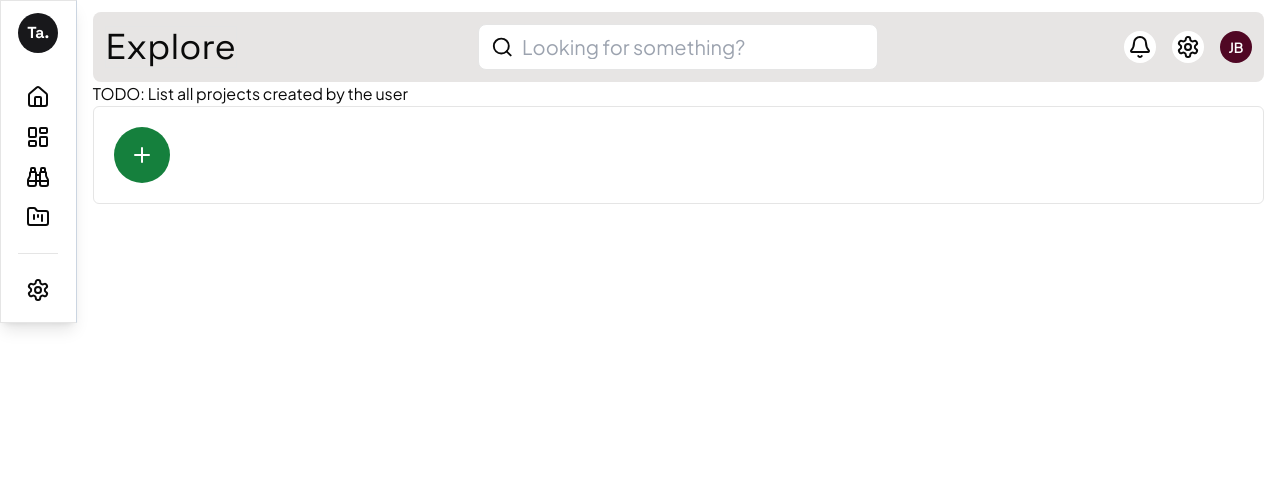
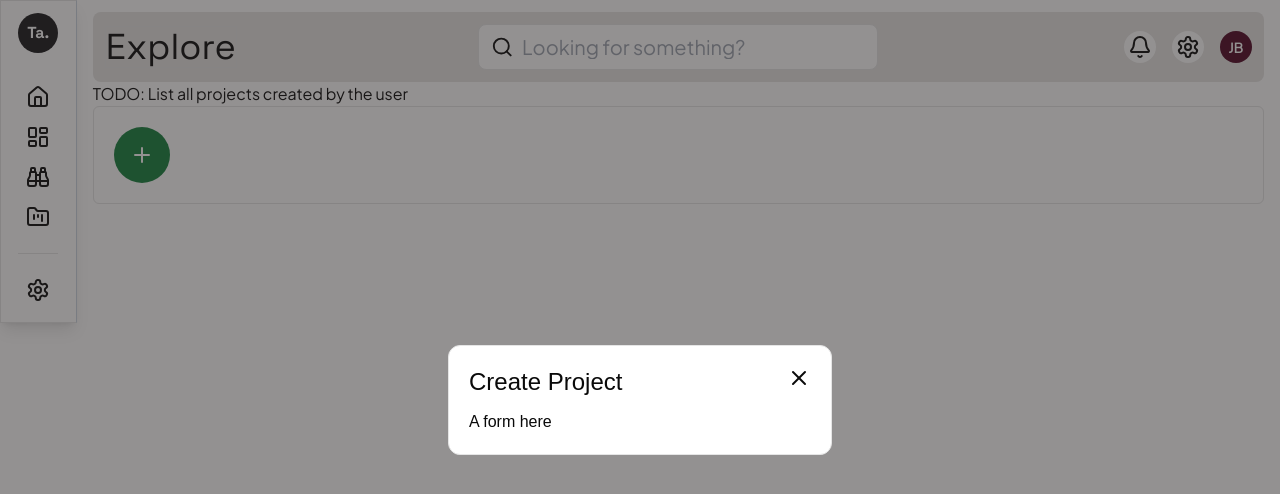
Before and after one commit to seyade/tenma, a Next.js app in the folder frontend/: page /project/1/explore in a window 1280 px wide. Both pictures are taken after a click on the button 141 px from the left and 155 px from the top of the page. Shown: the top 494 px of the page. Built offline with nearby package versions, Linux system fonts and the light colour scheme.

Commit message:
created modal component

```diff
--- a/frontend/src/app/project/[id]/explore/page.tsx
+++ b/frontend/src/app/project/[id]/explore/page.tsx
@@ -5,6 +5,7 @@ import { usePathname } from "next/navigation";
 import { Plus } from "lucide-react";
 import Sidebar from "@/components/Sidebar";
 import AppHeader from "@/components/AppHeader";
+import Modal from "@/components/Modal/Modal";
 
 const Explore = () => {
   const [isNewProjectModalOpen, setIsNewProjectModalOpen] = useState(false);
@@ -13,16 +14,30 @@ const Explore = () => {
   // console.log("PARAMS::", pathChunks);
 
   const handleToggleNewProjectModal = () => {
-    setIsNewProjectModalOpen(!isNewProjectModalOpen);
+    setIsNewProjectModalOpen(true);
+  };
+
+  const handleCloseModal = () => {
+    setIsNewProjectModalOpen(false);
   };
 
   return (
     <div className="plusjakartasans flex">
       <Sidebar />
       <div className="py-3 px-4 w-full">
+        <Modal
+          isOpen={isNewProjectModalOpen}
+          onClose={handleCloseModal}
+          title="Create Project"
+          className="w-96"
+        >
+          <form action="">
+            <p>A form here</p>
+          </form>
+        </Modal>
+
         <AppHeader pageTitle="Explore" />
 
-        {[].length === 0 && (
         <section>
           <p>TODO: List all projects created by the user</p>
 
@@ -35,7 +50,6 @@ const Explore = () => {
             </button>
           </div>
         </section>
-        )}
       </div>
     </div>
   );
--- /dev/null
+++ b/frontend/src/components/Modal/Modal.tsx
@@ -0,0 +1,52 @@
+import { createPortal } from "react-dom";
+import { AnimatePresence, motion } from "framer-motion";
+import { X } from "lucide-react";
+
+type ModalProps = {
+  children: React.ReactNode;
+  title?: string;
+  isOpen: boolean;
+  className?: string;
+  onClose: () => void;
+};
+
+const Modal = ({ children, title, isOpen, onClose, className }: ModalProps) => {
+  return createPortal(
+    <AnimatePresence>
+      {isOpen && (
+        <motion.div
+          initial={{ opacity: 0 }}
+          animate={{ opacity: 1 }}
+          exit={{ opacity: 0 }}
+        >
+          <div
+            className={`fixed flex inset-0 items-center justify-center h-full w-full bg-stone-800 bg-opacity-50`}
+          >
+            <motion.div
+              initial={{ translateY: 100 }}
+              animate={{ translateY: 0 }}
+              exit={{ opacity: 0 }}
+              className={`${
+                className || ""
+              } absolute max-w-4xl border rounded-xl m-auto p-5 bg-white`}
+            >
+              <div className="flex justify-between items-start">
+                <p className="text-2xl mb-3">{title}</p>
+                <button onClick={onClose}>
+                  <X />
+                </button>
+              </div>
+
+              <div>
+                <div>{children}</div>
+              </div>
+            </motion.div>
+          </div>
+        </motion.div>
+      )}
+    </AnimatePresence>,
+    document.body
+  );
+};
+
+export default Modal;
--- /dev/null
+++ b/frontend/src/components/Modal/index.tsx
@@ -0,0 +1 @@
+export { default } from "./Modal";
```
Lines whose indentation alone changed are shown as unchanged.
